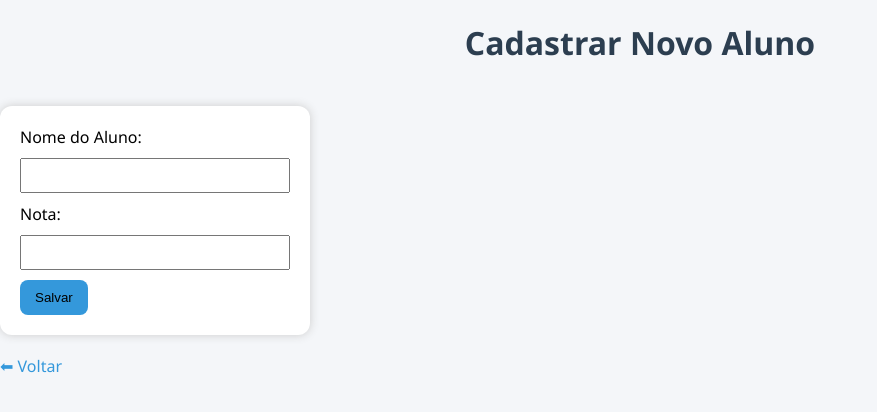
After one commit to gbr-ss/Fastapi---HTML, a FastAPI app: template templates/cadastro.html in a window 1280 px wide. The commit adds this page. Shown: the top 412 px of the page, without its empty margins (0-877 px from the left). Run offline with FastAPI, Linux system fonts and the light colour scheme; the template is opened without the code that fills it, so the values that code supplies are empty.

Commit message:
add rota cadastra

```diff
--- a/main.py
+++ b/main.py
@@ -1,6 +1,6 @@
 # pip install fastapi uvicorn jinja2 python-multipart
 from fastapi import FastAPI, Request, Form
-from fastapi.responses import HTMLResponse
+from fastapi.responses import HTMLResponse, RedirectResponse
 from fastapi.staticfiles import StaticFiles
 from fastapi.templating import Jinja2Templates
 #roda o fastapi
@@ -28,3 +28,15 @@ def home(request: Request):
         "index.html",
         {"request": request, "lista_alunos": alunos}
     )
+
+@app.get("/cadastro", response_class=HTMLResponse)
+def tela_cadastro(request: Request):
+    return templates.TemplateResponse(
+        "cadastro.html",
+        {"request": request}
+    )
+
+@app.post("/cadastro")
+def salvar_aluno(nome: str = Form(...),nota:float = Form(...)):
+    alunos.append({"nome": nome,"nota": nota})
+    return RedirectResponse(Url="/", status_code=300)
--- a/static/style.css
+++ b/static/style.css
@@ -40,8 +40,6 @@ th {
     letter-spacing: 1px;
 }
 
-
-
 /* Classes condicionais */
 .aprovado {
     background-color: #d4edda;
@@ -58,3 +56,41 @@ tr:hover {
     background-color: #e8f4fd;
     transition: 0.3s;
 }
+
+
+.botao {
+    background: #3498db;
+    color: black;
+    padding: 10px 15px;
+    border-radius: 8px;
+    text-decoration: none;
+    border: none;
+    cursor: pointer;
+}
+
+.botao:hover {
+    background-color: #0996f4;
+}
+
+.voltar {
+    display: block;
+    margin-top: 20px;
+    color: #3498db;
+    text-decoration: none;
+}
+
+form {
+    display: inline-block;
+    background: white;
+    padding: 20px;
+    border-radius: 12px;
+    box-shadow: 0 0 10px #ccc;
+    margin-top: 20px;
+}
+
+input {
+    display: block;
+    margin: 10px auto;
+    padding: 8px;
+    width: 250px;
+}
--- /dev/null
+++ b/templates/cadastro.html
@@ -0,0 +1,22 @@
+<!DOCTYPE html>
+<html lang="pt-BR">
+<head>
+    <meta charset="UTF-8">
+    <title>Cadastrar Aluno</title>
+    <link rel="stylesheet" href="/static/style.css">
+</head>
+<body>
+    <h1> Cadastrar Novo Aluno</h1>
+
+    <form action="/cadastro" method="post">
+        <label>Nome do Aluno:</label>
+        <input type="text" name="nome" required>
+
+        <label>Nota:</label>
+        <input type="number" name="nota" required>
+
+        <button type="submit" class="botao">Salvar</button>
+    </form>
+
+    <a href="/" class="voltar">⬅ Voltar</a>
+</body>
--- a/templates/index.html
+++ b/templates/index.html
@@ -10,6 +10,7 @@
 
     <div class="container">
         <h1>lista de alunos</h1>
+        <a href="/cadastro" class="botao">Novo aluno</a>
         <table>
             <thead>
                 <th>Nome</th>
```
